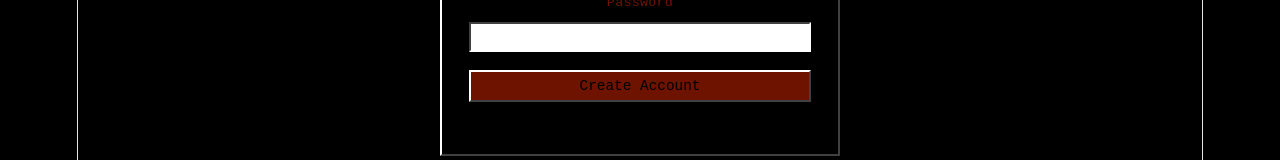
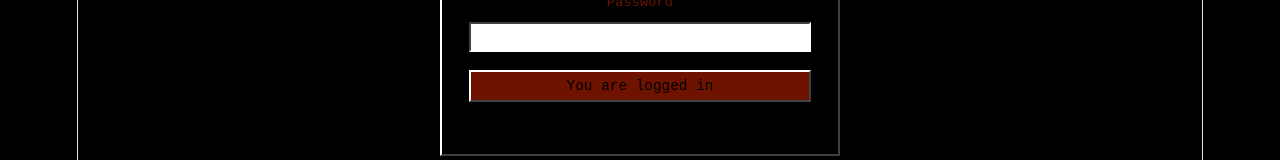
Before and after one commit to H-Skewes/lifesite, a React (Vite) app in the folder src/frontend/: page /login in a window 1280 px wide. Shown: the part 421-581 px from the top of the page. Built offline with nearby package versions, Linux system fonts and the light colour scheme; no server answers.

Commit message:
Full backend login/usercreation

```diff
--- a/src/frontend/src/pages/Login.css
+++ b/src/frontend/src/pages/Login.css
@@ -28,7 +28,7 @@
   width: 400px;
 }
 
-.createuser-button {
+.login-button {
   background-color: #6E1300;
   color: #000000;
 }
--- a/src/frontend/src/pages/Login.tsx
+++ b/src/frontend/src/pages/Login.tsx
@@ -1,8 +1,8 @@
 import { useState } from 'react'
-import { createUser } from '../api'
-import './CreateUser.css'
+import { loginUser } from '../api'
+import './Login.css'
 
-export default function CreateUser() {
+export default function Login() {
   const [username, setUsername] = useState('')
   const [password, setPassword] = useState('')
   const [message, setMessage] = useState<string | null>(null)
@@ -14,8 +14,8 @@ export default function CreateUser() {
     setMessage(null)
 
     try {
-      const data = await createUser(username, password)
-      setMessage('Account created successfully')
+      const data = await loginUser(username, password)
+      setMessage('Login Successful')
       console.log(data)
     } catch (err) {
       setMessage('Something went wrong')
@@ -51,8 +51,8 @@ export default function CreateUser() {
                 />
               </label>
               {message && <p className="message">{message}</p>}
-              <button type="submit" disabled={loading} className="createuser-button">
-                {loading ? 'Creating...' : 'Create Account'}
+              <button type="submit" disabled={loading} className="login-button">
+                {loading ? 'Creating...' : 'You are logged in'}
               </button>
             </form>
         </div>
```
Also changed, not shown: 1 other file (tests, documents, lock files or other folders).
